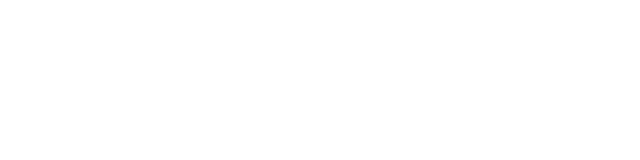
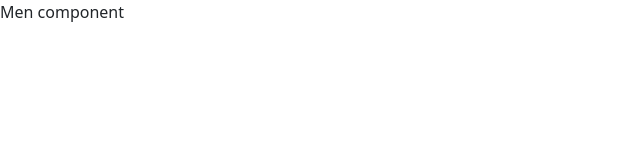
Before and after one commit to christophermontero/dragon-ball-app, a React (Create React App) app: page /men in a window 1280 px wide. Shown: the top 160 px of the page, without its empty margins (0-640 px from the left). Built offline with nearby package versions, Linux system fonts and the light colour scheme.

Commit message:
Create application screens

```diff
--- /dev/null
+++ b/src/pages/MenScreen.jsx
@@ -0,0 +1,7 @@
+import React from "react";
+
+const MenScreen = () => {
+  return <div>Men component</div>;
+};
+
+export default MenScreen;
--- /dev/null
+++ b/src/pages/SearchScreen.jsx
@@ -0,0 +1,7 @@
+import React from "react";
+
+const SearchScreen = () => {
+  return <div>Search component</div>;
+};
+
+export default SearchScreen;
--- /dev/null
+++ b/src/pages/WomenScreen.jsx
@@ -0,0 +1,7 @@
+import React from "react";
+
+const WomenScreen = () => {
+  return <div>Women component</div>;
+};
+
+export default WomenScreen;
--- a/src/routes/AppRouter.jsx
+++ b/src/routes/AppRouter.jsx
@@ -0,0 +1,20 @@
+import React from "react";
+import { Switch, Route, Redirect } from "react-router-dom";
+import MenScreen from "../pages/MenScreen";
+import WomenScreen from "../pages/WomenScreen";
+import SearchScreen from "../pages/SearchScreen";
+
+const AppRouter = () => {
+  return (
+    <>
+      <Switch>
+        <Route exact path="/men" component={MenScreen} />
+        <Route exact path="/women" component={WomenScreen} />
+        <Route exact path="/search" component={SearchScreen} />
+        <Redirect to="/men" />
+      </Switch>
+    </>
+  );
+};
+
+export default AppRouter;
--- a/src/routes/LoginRouter.jsx
+++ b/src/routes/LoginRouter.jsx
@@ -1,10 +1,12 @@
 import React from "react";
 import { BrowserRouter as Router, Route, Switch } from "react-router-dom";
 import LoginScreen from "../pages/LoginScreen";
+import AppRouter from "./AppRouter";
 
 const LoginRouter = () => {
   return (
     <Router>
+      <AppRouter />
       <Switch>
         <Route exact path="/login" component={LoginScreen} />
       </Switch>
```
